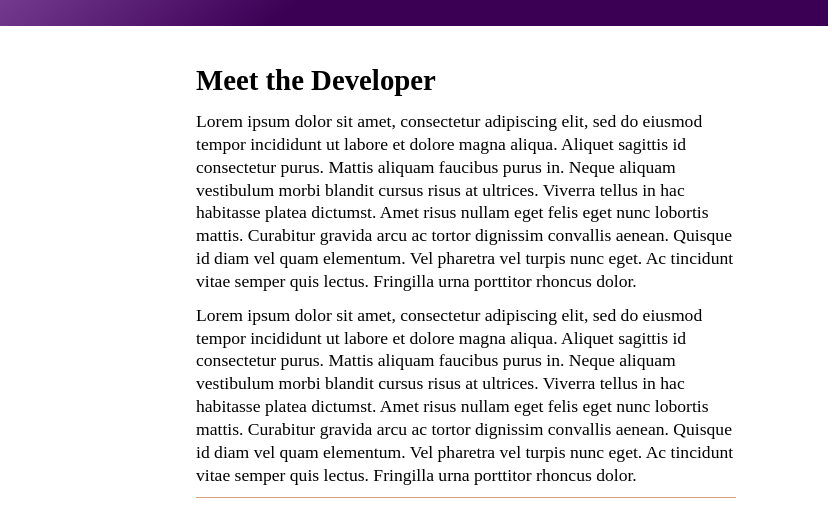
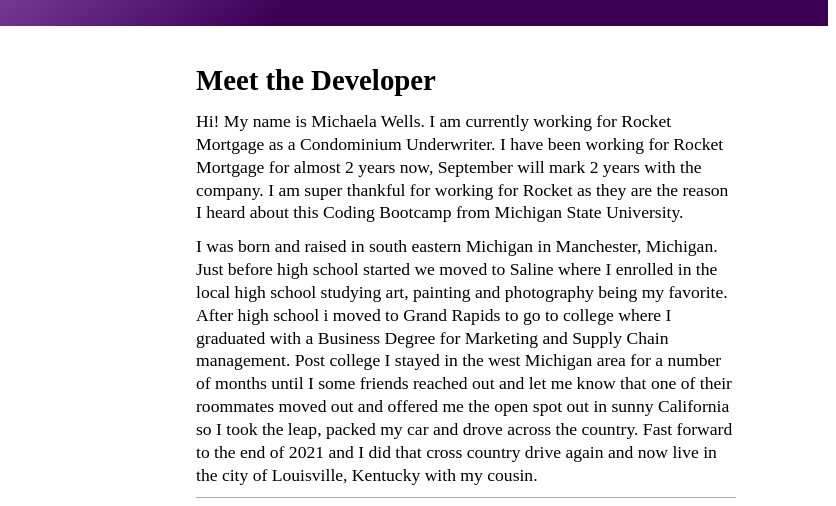
Before and after one commit to MWells012/assignment-2, a plain HTML site: page index.html in a window 1280 px wide. Shown: the part 92-598 px from the top of the page, 444-1280 px from the left. Drawn offline with Linux system fonts and the light colour scheme.

Commit message:
added information about the author in the about me section

```diff
--- a/index.html
+++ b/index.html
@@ -29,11 +29,12 @@
           <h2>Meet the Developer</h2>
           <div>
             <p>
-              Lorem ipsum dolor sit amet, consectetur adipiscing elit, sed do eiusmod tempor incididunt ut labore et dolore magna aliqua. Aliquet sagittis id consectetur purus. Mattis aliquam faucibus purus in. Neque aliquam vestibulum morbi blandit cursus risus at ultrices. Viverra tellus in hac habitasse platea dictumst. Amet risus nullam eget felis eget nunc lobortis mattis. Curabitur gravida arcu ac tortor dignissim convallis aenean. Quisque id diam vel quam elementum. Vel pharetra vel turpis nunc eget. Ac tincidunt vitae semper quis lectus. Fringilla urna porttitor rhoncus dolor.
+              Hi!
+              My name is Michaela Wells. I am currently working for Rocket Mortgage as a Condominium Underwriter. I have been working for Rocket Mortgage for almost 2 years now, September will mark 2 years with the company. I am super thankful for working for Rocket as they are the reason I heard about this Coding Bootcamp from Michigan State University.
 
             </p>
             <p>
-                Lorem ipsum dolor sit amet, consectetur adipiscing elit, sed do eiusmod tempor incididunt ut labore et dolore magna aliqua. Aliquet sagittis id consectetur purus. Mattis aliquam faucibus purus in. Neque aliquam vestibulum morbi blandit cursus risus at ultrices. Viverra tellus in hac habitasse platea dictumst. Amet risus nullam eget felis eget nunc lobortis mattis. Curabitur gravida arcu ac tortor dignissim convallis aenean. Quisque id diam vel quam elementum. Vel pharetra vel turpis nunc eget. Ac tincidunt vitae semper quis lectus. Fringilla urna porttitor rhoncus dolor.
+                I was born and raised in south eastern Michigan in Manchester, Michigan. Just before high school started we moved to Saline where I enrolled in the local high school studying art, painting and photography being my favorite. After high school i moved to Grand Rapids to go to college where I graduated with a Business Degree for Marketing and Supply Chain management. Post college I stayed in the west Michigan area for a number of months until I some friends reached out and let me know that one of their roommates moved out and offered me the open spot out in sunny California so I took the leap, packed my car and drove across the country. Fast forward to the end of 2021 and I did that cross country drive again and now live in the city of Louisville, Kentucky with my cousin.
             </p>
           </div>
         </article>
```
